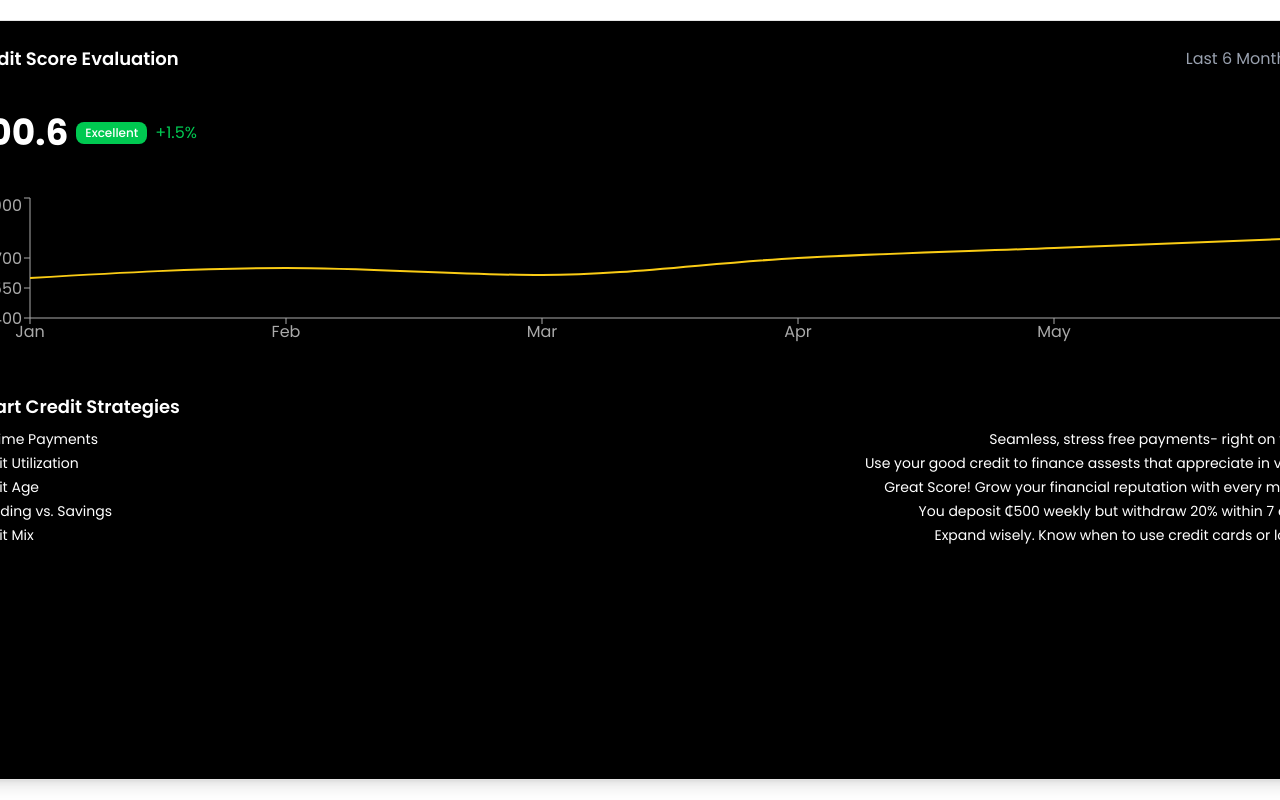
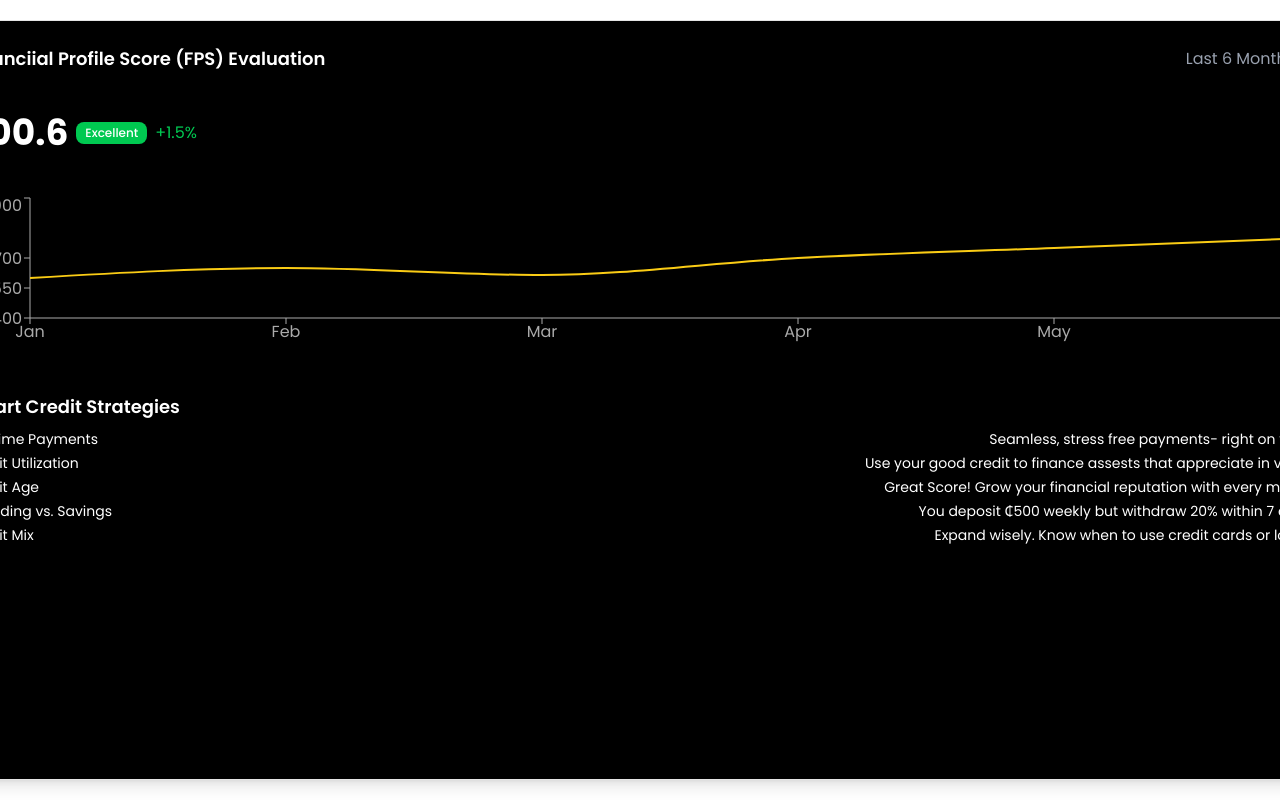
Before and after one commit to Bempong-Sylvester-Obese/AI-credit-score-program, a React (Vite) app: page /analyses in a window 1280 px wide. Shown: the top 800 px of the page. Built offline with nearby package versions, Linux system fonts and the light colour scheme.

Commit message:
final commit

```diff
--- a/src/views/creditScoreAnalyses/analyses.tsx
+++ b/src/views/creditScoreAnalyses/analyses.tsx
@@ -32,7 +32,7 @@ const CreditScoreEvaluation = () => {
       <div>
         <Card className="p-6 bg-black text-white rounded-2xl shadow-lg w-350 h-190">
           <div className="flex justify-between items-center mb-4">
-            <h2 className="text-lg font-semibold">Credit Score Evaluation</h2>
+            <h2 className="text-lg font-semibold">Financiial Profile Score (FPS) Evaluation</h2>
             <DropdownMenu>
               <DropdownMenuTrigger className="flex items-center text-gray-400">
                 Last 6 Months <ChevronDown className="ml-1 h-4 w-4" />
--- a/src/views/generate-credit/index.tsx
+++ b/src/views/generate-credit/index.tsx
@@ -77,7 +77,7 @@ const GenerateCredit = () => {
             }`}
             onClick={handleNavigateToSeeScore}
           >
-            {isLoading ? "Processing... Please wait!" : "Generate my credit"}
+            {isLoading ? "Processing... Please wait!" : "Generate FPS"}
           </Button>
         </form>
 
```
